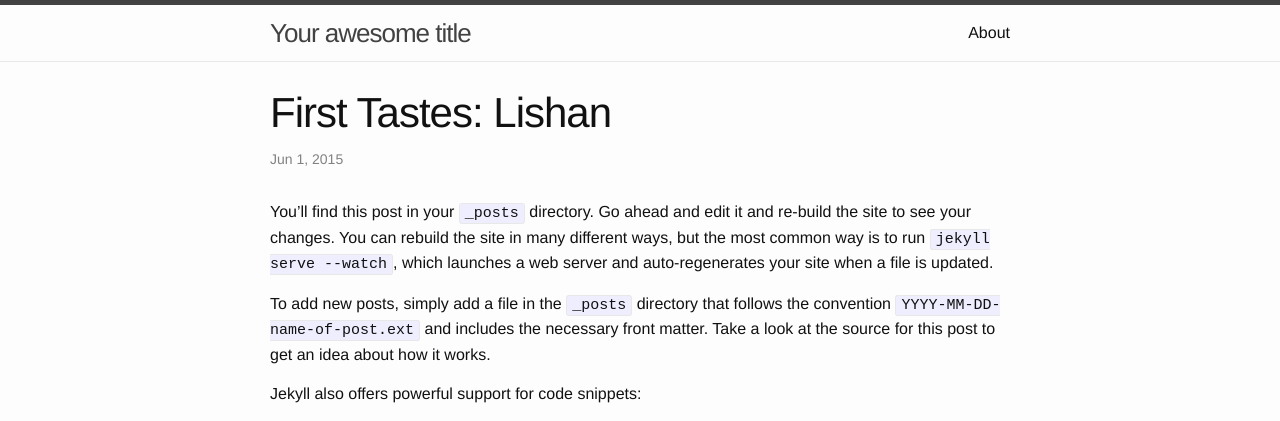
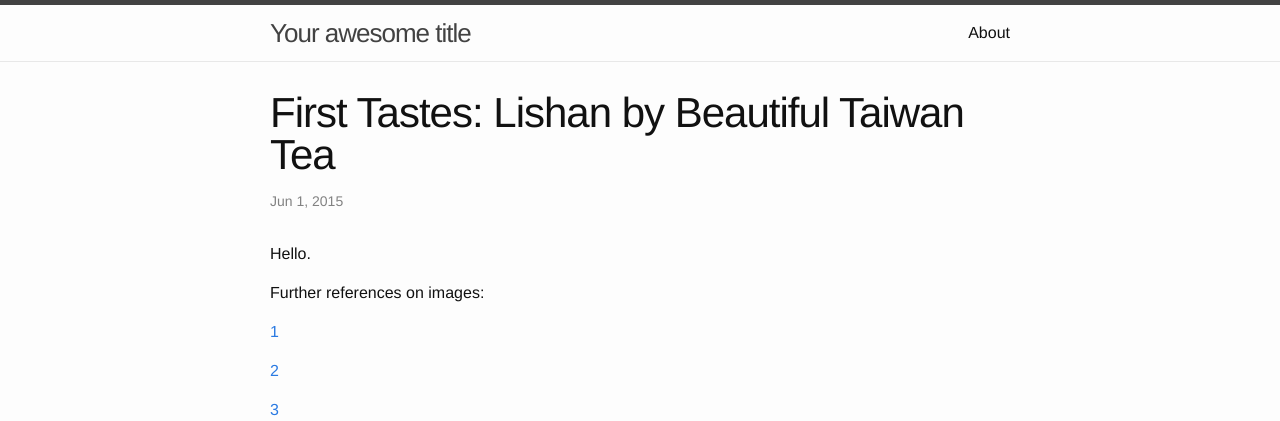
Before and after one commit to taylorkline/nomcha, a Jekyll site: the page built from _posts/2015-06-01-lishan.md, in a window 1280 px wide. Shown: the top 421 px of the page. Built offline with Jekyll 4.4.1, drawn with Linux system fonts in a browser that asks for light colours; Markdown is read by kramdown in place of the engine named in the settings; some of the changed text lies outside the part shown.

Commit message:
Beginning on embedding images prettily.

```diff
--- a/TODO.txt
+++ b/TODO.txt
@@ -16,3 +16,8 @@ Get tags and categories to show up in metadata
 
 Create a template for posts_showdown that describes what a showdown is at the
 top of every page
+
+Set "First Tastes:" in front of title based on layout "posts_tastes" or
+something similar
+
+Consider disabling date
--- a/_posts/2015-06-01-lishan.md
+++ b/_posts/2015-06-01-lishan.md
@@ -1,25 +1,21 @@
 ---
 layout: post
-title:  "First Tastes: Lishan"
-categories: first_tastes
-tags: 'taiwanese oolong'
+title:  "First Tastes: Lishan by Beautiful Taiwan Tea"
+categories: [first_tastes]
+tags: [taiwanese oolong]
 ---
-You’ll find this post in your `_posts` directory. Go ahead and edit it and re-build the site to see your changes. You can rebuild the site in many different ways, but the most common way is to run `jekyll serve --watch`, which launches a web server and auto-regenerates your site when a file is updated.
+Hello.
 
-To add new posts, simply add a file in the `_posts` directory that follows the convention `YYYY-MM-DD-name-of-post.ext` and includes the necessary front matter. Take a look at the source for this post to get an idea about how it works.
+Further references on images:
 
-Jekyll also offers powerful support for code snippets:
+[1](http://codingtips.kanishkkunal.in/image-caption-jekyll/)
 
-{% highlight ruby %}
-def print_hi(name)
-  puts "Hi, #{name}"
-end
-print_hi('Tom')
-#=> prints 'Hi, Tom' to STDOUT.
-{% endhighlight %}
+[2](https://stackoverflow.com/questions/255170/markdown-and-image-alignment/16278366#16278366)
 
-Check out the [Jekyll docs][jekyll] for more info on how to get the most out of Jekyll. File all bugs/feature requests at [Jekyll’s GitHub repo][jekyll-gh]. If you have questions, you can ask them on [Jekyll’s dedicated Help repository][jekyll-help].
+[3](http://thornelabs.net/2014/11/30/centering-images-with-jekyll-and-markdown.html)
 
-[jekyll]:      http://jekyllrb.com
-[jekyll-gh]:   https://github.com/jekyll/jekyll
-[jekyll-help]: https://github.com/jekyll/jekyll-help
+[4](https://stackoverflow.com/questions/19331362/using-an-image-caption-in-markdown-jekyll)
+
+![lishan tea liquor]({{ site.url }}/images/lishan/lishan tea.jpg)
+
+<img style="float:right" src="/images/lishan/lishan tea.jpg">
```
